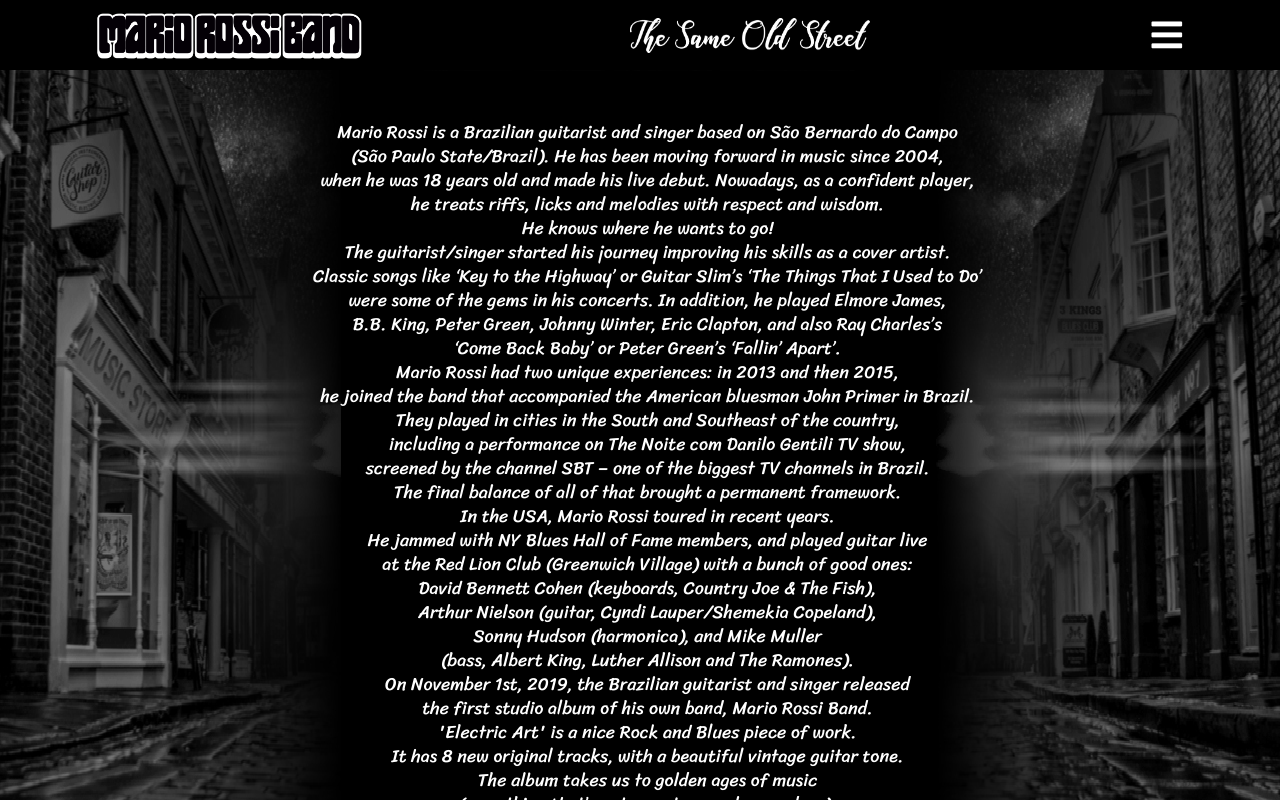
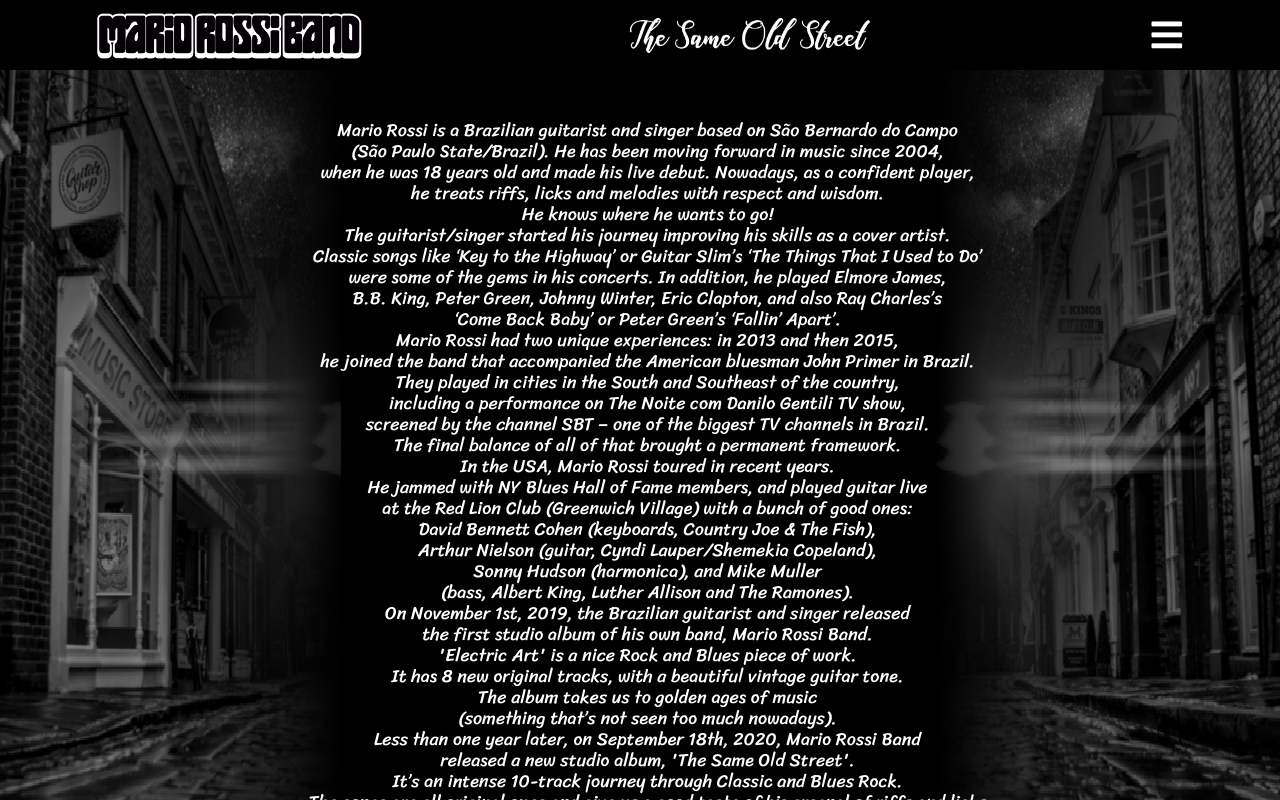
Before and after one commit to IvanLopesGit/MarioRossiBand, a React (Create React App) app: page /About in a window 1280 px wide. Shown: the top 800 px of the page. Built offline with nearby package versions, Linux system fonts and the light colour scheme.

Commit message:
first commit

```diff
--- a/src/Components/About.css
+++ b/src/Components/About.css
@@ -28,6 +28,13 @@
   font-family: "Sriracha";
   justify-items: center;
   text-align: center;
+}
+
+@media screen and (max-width: 1370px) {
+  .about-text {
+    font-size: 18px;
+    line-height: 17px;
+  }
 }
 
 @media only screen and (max-width: 970px) {
--- a/src/Components/Pages/About.css
+++ b/src/Components/Pages/About.css
@@ -29,6 +29,17 @@
   justify-items: center;
   text-align: center;
   margin-top: 50px;
+}
+
+@media screen and (max-width: 1370px) {
+  .about1 {
+    height: 830px;
+  }
+
+  .about1-text {
+    font-size: 18px;
+    line-height: 21px;
+  }
 }
 
 @media only screen and (max-width: 970px) {
--- a/src/Components/Pages/Gallery.css
+++ b/src/Components/Pages/Gallery.css
@@ -1,8 +1,7 @@
 .gallery {
-  background: #000000;
+  /* background: #000000; */
   height: 167vh;
   background-image: url(../../Images/background.png);
-  /* background-repeat: no-repeat; */
   background-size: 100%;
 }
 
@@ -128,8 +127,7 @@
 
 @media screen and (max-width: 1370px) {
   .gallery {
-    background: #303030;
-    height: 270vh;
+    height: 220vh;
   }
 
   .pic4 {
--- a/src/Components/Pages/Music.css
+++ b/src/Components/Pages/Music.css
@@ -91,7 +91,7 @@
   }
 
   .music {
-    height: 840px;
+    height: 830px;
   }
 }
 
```
